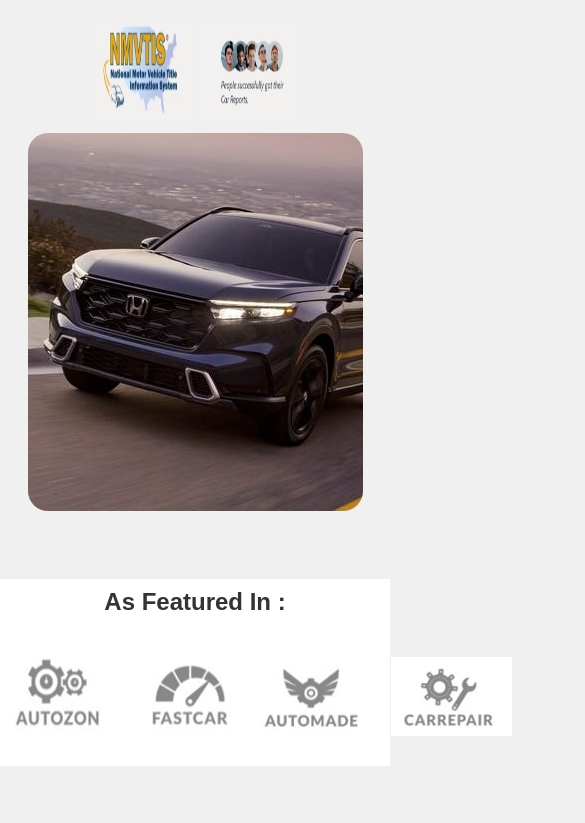
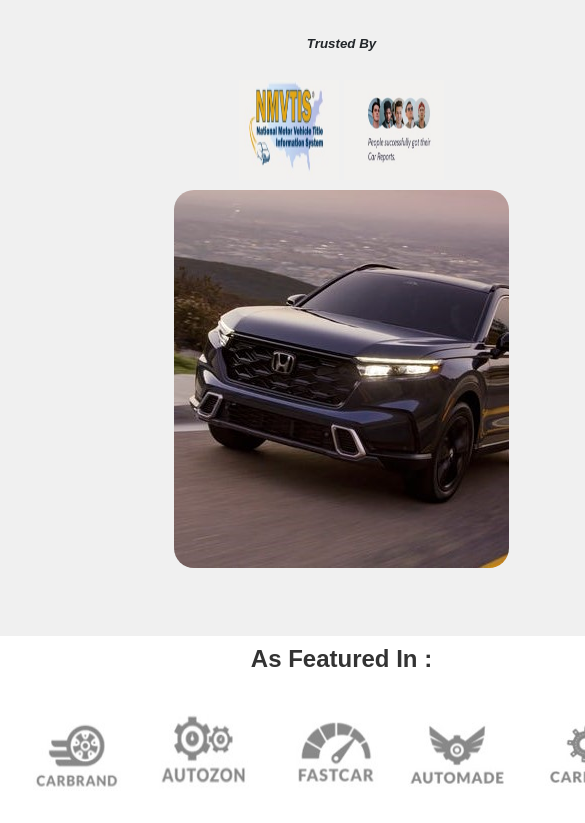
Before and after one commit to mohammadshahidbeigh/TrueDriv, a website built with Vite: page index.html in a window 390 px wide. Shown: the part 1122-1945 px from the top of the page, 585 px wide, since content can reach past the window. Before the commit the page ends 1888 px from the top, so only its background shows below. Built offline with nearby package versions, Linux system fonts and the light colour scheme.

Commit message:
"Updated index.html and style.css: changed justify-content in footer-logos class and added width: fit-content to body in style.css"

```diff
--- a/index.html
+++ b/index.html
@@ -196,7 +196,7 @@
             <p class="featured-title">As Featured In :</p>
           </div>
           <div
-            class="col-md-4 d-flex justify-content-md-start justify-content-center footer-logos"
+            class="col-md-4 d-flex justify-content-md-start justify-content-start footer-logos"
           >
             <img src="/carbrand.jpg" alt="Carbrand Logo" class="mx-2 mx-md-4" />
             <img src="/autozon.jpg" alt="Autozon Logo" class="mx-2 mx-md-4" />
--- a/style.css
+++ b/style.css
@@ -154,6 +154,10 @@ button:focus {
     flex-direction: column;
   }
 
+  body {
+    width: fit-content;
+  }
+
   .image-left,
   .image-right {
     position: relative;
```
